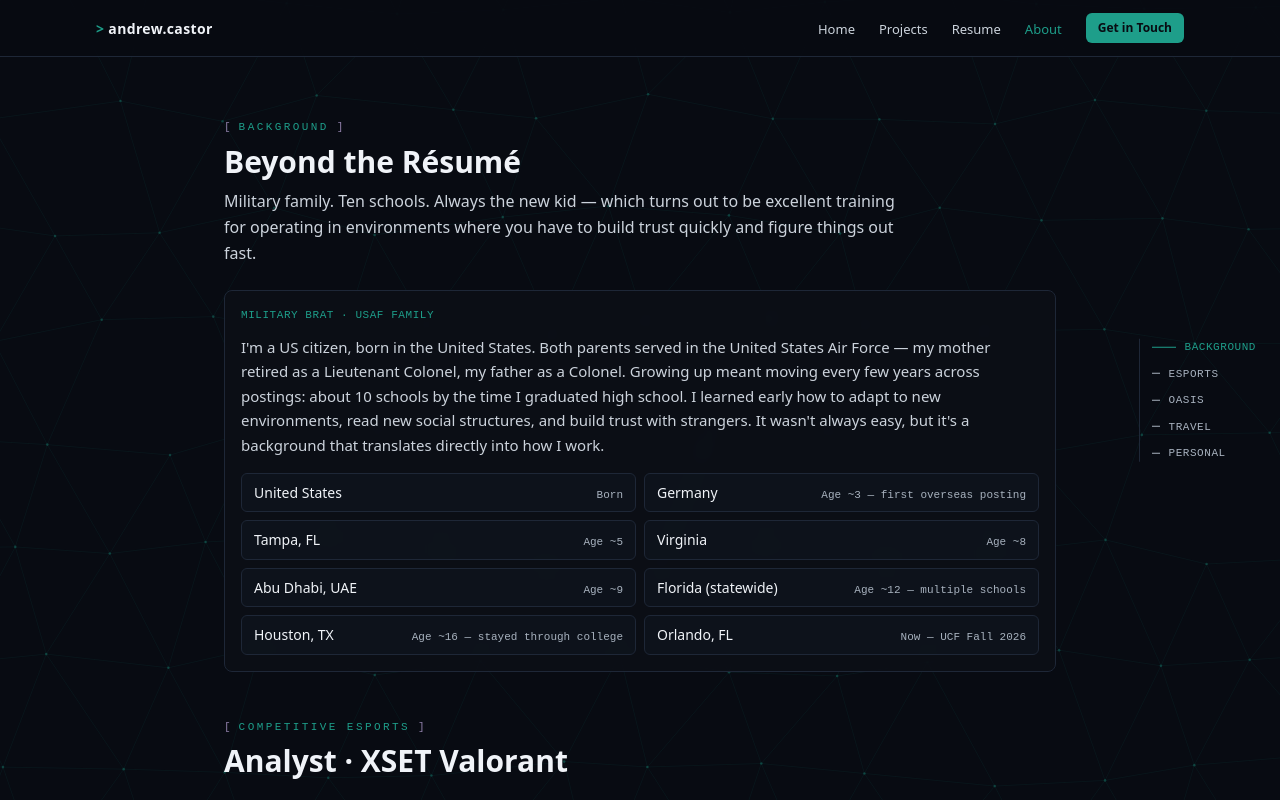
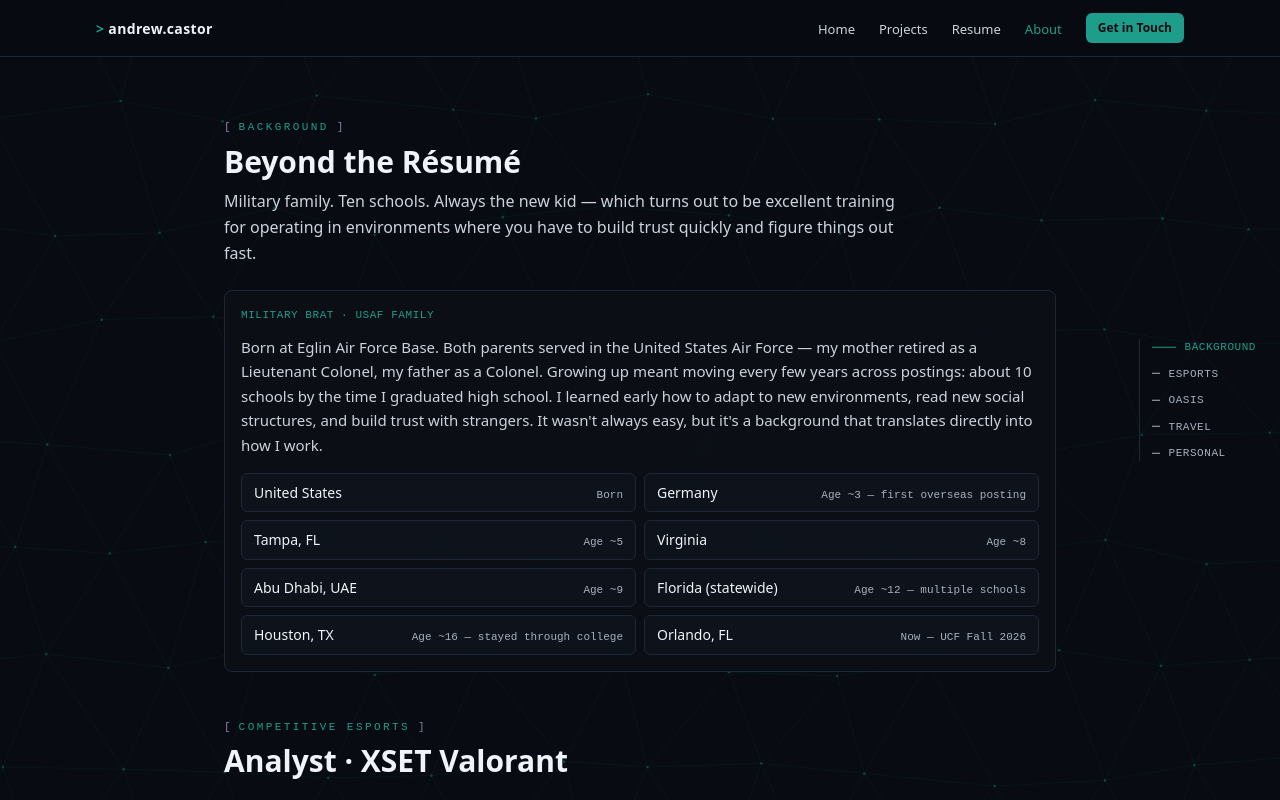
Before and after one commit to osakhra/andrewcastor-portfolio, a Next.js app: page /about in a window 1280 px wide. Shown: the top 800 px of the page. Built offline with nearby package versions, Linux system fonts and the light colour scheme.

Commit message:
quiet update

```diff
--- a/app/about/page.tsx
+++ b/app/about/page.tsx
@@ -9,7 +9,7 @@ import { siteConfig } from '@/data/content';
 export const metadata: Metadata = {
   title: 'About',
   description:
-    'Beyond the résumé — military family background, competitive esports career, OASIS founding, and personal story of Andrew Castor.',
+    'Beyond the resume — military family background, competitive esports career, OASIS founding, and personal story of Andrew Castor.',
 };
 
 const aboutSections = [
@@ -131,7 +131,7 @@ export default function AboutPage() {
               Military Brat · USAF Family
             </p>
             <p className="mb-4 font-body text-[15px] leading-relaxed text-text-secondary">
-              I&apos;m a US citizen, born in the United States. Both parents served in the United States Air Force — my mother retired as a Lieutenant Colonel, my father as a Colonel. Growing up meant moving every few years across postings: about 10 schools by the time I graduated high school. I learned early how to adapt to new environments, read new social structures, and build trust with strangers. It wasn&apos;t always easy, but it&apos;s a background that translates directly into how I work.
+              Born at Eglin Air Force Base. Both parents served in the United States Air Force — my mother retired as a Lieutenant Colonel, my father as a Colonel. Growing up meant moving every few years across postings: about 10 schools by the time I graduated high school. I learned early how to adapt to new environments, read new social structures, and build trust with strangers. It wasn&apos;t always easy, but it&apos;s a background that translates directly into how I work.
             </p>
             <div className="grid grid-cols-1 gap-2 sm:grid-cols-2">
               {locations.map((loc) => (
```
